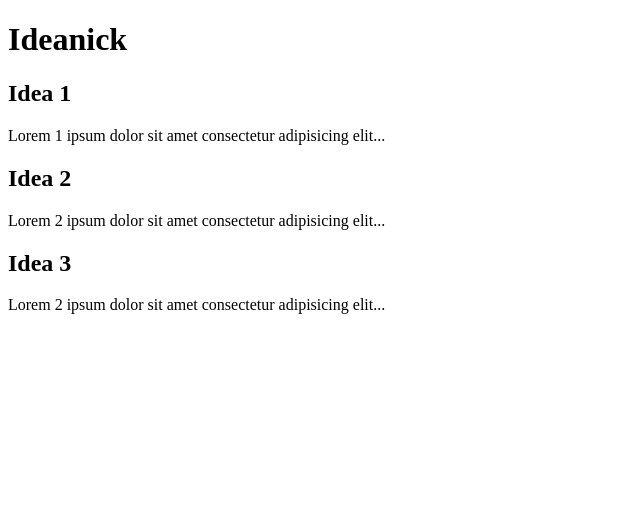
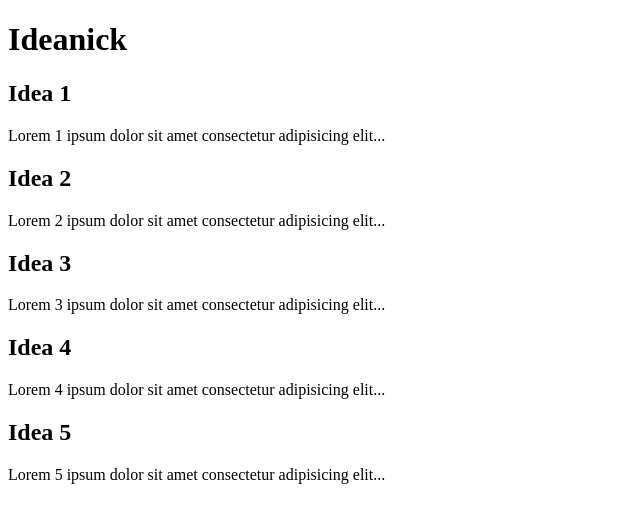
Before and after one commit to Rorsherh/ideanick, a React (Vite) app in the folder webapp/: page / in a window 1280 px wide. Shown: the top 522 px of the page, without its empty margins (0-640 px from the left). Built offline with nearby package versions, Linux system fonts and the light colour scheme.

Commit message:
переписал код со списком идей так чтобы он рендерился из массива данных с использование javsScript и Reackt

```diff
--- a/webapp/src/App.tsx
+++ b/webapp/src/App.tsx
@@ -1,23 +1,38 @@
 export const App = () => {
+  const ideas = [
+    {
+      nick: "cool-idea-nick-1",
+      name: "Idea 1",
+      description: "Lorem 1 ipsum dolor sit amet consectetur adipisicing elit..."
+    },
+    {
+      nick: "cool-idea-nick-2",
+      name: "Idea 2",
+      description: "Lorem 2 ipsum dolor sit amet consectetur adipisicing elit..."},
+    {
+      nick: "cool-idea-nick-3",
+      name: "Idea 3",
+      description: "Lorem 3 ipsum dolor sit amet consectetur adipisicing elit..."},
+    {
+      nick: "cool-idea-nick-4",
+      name: "Idea 4",
+      description: "Lorem 4 ipsum dolor sit amet consectetur adipisicing elit..."},
+    {
+      nick: "cool-idea-nick-5",
+      name: "Idea 5",
+      description: "Lorem 5 ipsum dolor sit amet consectetur adipisicing elit..."}
+  ]
   return (
     <div>
       <h1>Ideanick</h1>
-      <div>
-        <div>
-          <h2>Idea 1</h2>
-          <p>Lorem 1 ipsum dolor sit amet consectetur adipisicing elit...</p>
+      {ideas.map((idea) =>{
+        return (
+          <div key={idea.nick}>
+            <h2>{idea.name}</h2>
+            <p>{idea.description}</p>
         </div>
-
-        <div>
-          <h2>Idea 2</h2>
-          <p>Lorem 2 ipsum dolor sit amet consectetur adipisicing elit...</p>
-        </div>
-
-        <div>
-          <h2>Idea 3</h2>
-          <p>Lorem 2 ipsum dolor sit amet consectetur adipisicing elit...</p>
-        </div>
-      </div>
+        )
+      })}
     </div>
   );
 }
```
